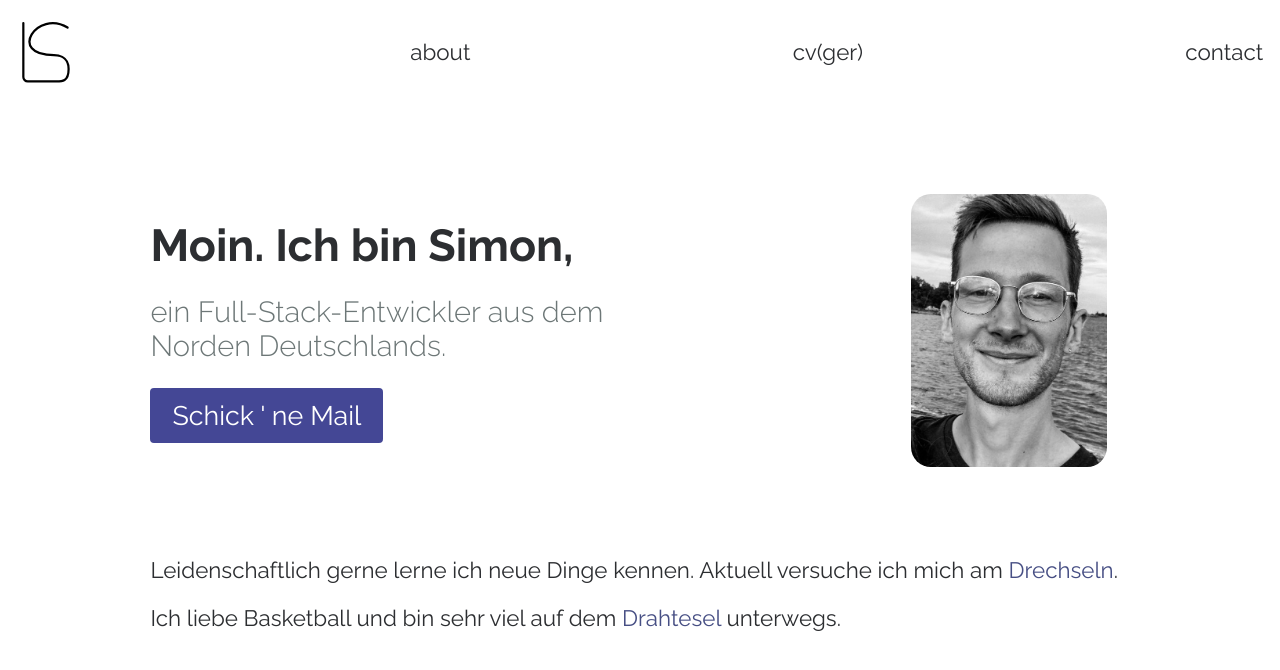
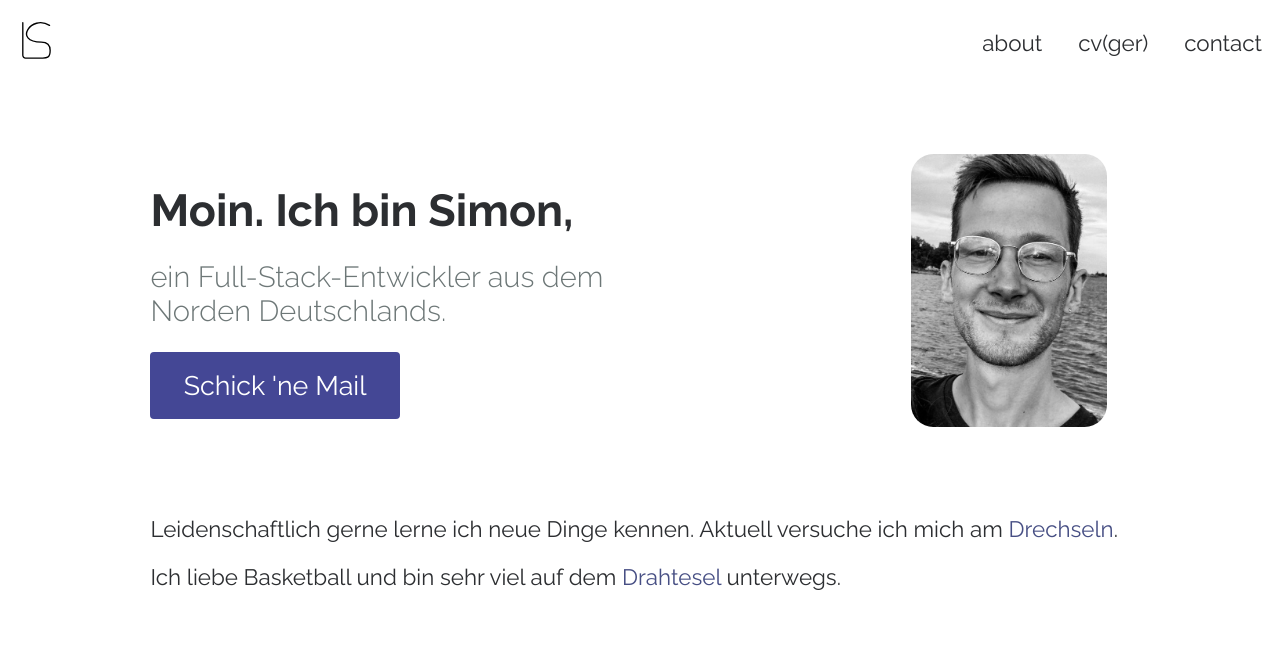
Before and after one commit to heinbl/smey.one, a Next.js app: page / in a window 1280 px wide. Shown: the top 670 px of the page. Built offline with nearby package versions, Linux system fonts and the light colour scheme.

Commit message:
mobile first they say

```diff
--- a/components/Header/Header.module.css
+++ b/components/Header/Header.module.css
@@ -6,46 +6,59 @@
 .nav {
     display: flex;
     width: 100%;
-    justify-content: space-between;
+    justify-content: flex-end;
     align-items: center;
 }
 .nav > a {
+    position: relative;
     text-decoration: none;
     color: var(--font);
     opacity: 1;
-    transition: opacity ease-in .15s;
-    margin: 0.75rem;
+    transition: color ease-in .15s;
+    margin: 0.2rem;
+    padding: 0.3rem 0.6rem;
     text-transform: lowercase;
 }
 
+.nav > a::after {
+    content: "";
+    position: absolute;
+    bottom: 0;
+    left:0;
+    height: 100%;
+    width: 0;
+    background-color: var(--accent);
+    transition: all ease-in .15s;
+    z-index: -1;
+}
+
+
 .nav > a:hover {
-    opacity: 0.5;
+    color: #fff;
+}
+
+.nav > a:hover::after {
+    width: 100%;
 }
 
 .headerImage {
     stroke: var(--accent);
     color: var(--accent);
     height: auto;
-    max-width: 80%;
+    min-width: 25px;
+    max-width: 30%;
 }
 
 .headerInner {
+    display: flex;
     width: 100%;
 }
 
 .imageContainer {
     margin: 1rem;
-    height: 60px;
-    width: 60px;
 }
 
-@media screen and (max-width: 576px) {
-
-    .imageContainer {
-        height: 40px;
-        width: 40px;
-        margin: 5px 1rem;
-    }
+@media screen and (min-width: 600px) {
 }
 
 @media screen and (min-width: 768px) {
--- a/components/Header/header.tsx
+++ b/components/Header/header.tsx
@@ -11,7 +11,6 @@ export default function Header(props: HeaderProps): ReactElement {
   return (
     <header className={ styles.header }>
       <div className={ styles.headerInner }>
-        <nav className={ styles.nav }>
         <div className={ styles.imageContainer }>
           <Image
             className={ styles.headerImage }
@@ -19,6 +18,7 @@ export default function Header(props: HeaderProps): ReactElement {
             alt="a small programmer in the wild"
           />
         </div>
+        <nav className={ styles.nav }>
           <Link href="/" className={ styles.navItem }>About</Link>
           {/* <Link href="/coffee"><a className={ styles.navItem }>Coffee</a></Link> */}
           <Link className={ styles.navItem } target="_blank" rel="noopener noreferrer" href="/files/cv.pdf">CV(GER)</Link>
--- a/components/Intro/Intro.module.css
+++ b/components/Intro/Intro.module.css
@@ -11,7 +11,6 @@
 
 .topContainer {
     display: flex;
-    margin-top: 1rem;
     margin-bottom: 1rem;
     flex-direction: column;
 }
@@ -59,12 +58,12 @@
     height: auto;
     min-width: 20%;
     max-width: 30%;
-    border-radius: 20px;
+    border-radius: 1rem;
 }
 
 
 .headline {
-    margin-top: 0;
+    margin-top: 1rem;
     margin-bottom: 0;
 }
 
@@ -85,6 +84,8 @@
 /* } */
 
 .infoBox {
+    display: flex;
+    flex-direction: column;
     padding: 1rem;
     max-width: 100%;
 }
@@ -100,12 +101,13 @@
 }
 
 .mailMeButton {
+    margin: 0 auto;
     display: inline-block;
     background-color: var(--accent);
     border: 2px solid var(--accent);
     color: var(--background);
     border-radius: 4px;
-    padding: 10px 20px;
+    padding: 0.7rem 1.4rem;
     font-size: 1.2em;
     cursor: pointer;
     transition: background-color .15s ease-in, color .15s ease-in;
@@ -126,14 +128,16 @@
 @media screen and (min-width: 600px) {
 
     .bgImage {
-        min-width: 30%;
-        max-width: 100%;
+        width: 75%;
+        height: auto;
     }
 
     .topContainer {
         display: flex;
         flex-direction: row-reverse;
-        padding: 1rem
+        gap: 1rem;
+        padding: 1rem;
+        align-items: center;
     }
 
     .container {
@@ -142,7 +146,8 @@
     }
 
     .infoBox {
-        padding: 0 1rem;
+        display: block;
+        padding: 0;
         align-self: center;
     }
 }
@@ -155,24 +160,30 @@
     .bgImage {
         margin-right: 1rem;
         min-width: 0;
-        max-width: 20%;
+        width: 30%;
     }
 }
 
-@supports (mix-blend-mode: darken) {
-    .pictureContainer::after {
-        background-color: var(--background);
-
-        mix-blend-mode: darken;
+@media screen and (min-width: 1200px) {
+    .bgImage {
+        width: 20%;
     }
 }
 
-@supports (mix-blend-mode: lighten) {
-    .pictureContainer::before {
-        background-color: var(--accent);
-        mix-blend-mode: lighten;
-    }
-}
+/* @supports (mix-blend-mode: darken) { */
+/*     .pictureContainer::after { */
+/*         background-color: var(--background); */
+
+/*         mix-blend-mode: darken; */
+/*     } */
+/* } */
+
+/* @supports (mix-blend-mode: lighten) { */
+/*     .pictureContainer::before { */
+/*         background-color: var(--accent); */
+/*         mix-blend-mode: lighten; */
+/*     } */
+/* } */
 
 /* @media screen and (max-width: 900px) { */
 /*     .intro { */
--- a/components/Intro/intro.tsx
+++ b/components/Intro/intro.tsx
@@ -42,7 +42,7 @@ export default function Intro(props: IntroProps): ReactElement {
             ein Full-Stack-Entwickler aus dem Norden Deutschlands.
           </h2>
           <a className={introStyles.mailMeButton} target="_blank" rel="noopener noreferrer" href="mailto:simon.meyer@mailbox.org">
-            Schick &apos; ne Mail
+            Schick &apos;ne Mail
           </a>
         </div>
       </div>
--- a/components/layout.tsx
+++ b/components/layout.tsx
@@ -1,3 +1,4 @@
+import Head from 'next/head';
 import { Raleway } from '@next/font/google';
 type LayoutProps = {
   children: React.ReactNode;
@@ -10,6 +11,12 @@ const raleway = Raleway({
 export default function Layout({ children }: LayoutProps) {
   return (
     <>
+      <Head>
+        <link rel="apple-touch-icon" sizes="180x180" href="/favicon/apple-touch-icon.png" />
+        <link rel="icon" type="image/png" sizes="32x32" href="/favicon/favicon-32x32.png" />
+        <link rel="icon" type="image/png" sizes="16x16" href="/favicon/favicon-16x16.png" />
+        <link rel="manifest" href="/favicon/site.webmanifest" />
+      </Head>
       <main className={ raleway.className }>{ children }</main>
     </>
   );
```
Also changed, not shown: 1 other file (tests, documents, lock files or other folders).
